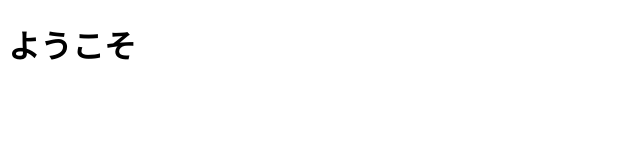
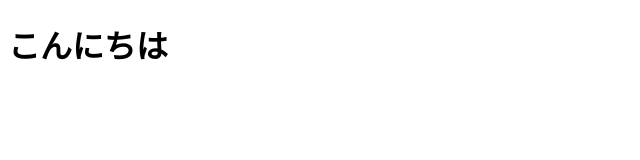
Before and after one commit to yoshiayu/python, a plain HTML site: page index.html in a window 1280 px wide. Shown: the whole page, without its empty margins (0-640 px from the left). Drawn offline with Linux system fonts and the light colour scheme.

Commit message:
2025-09-01_10:11 h1ようこそからこんにはへ

```diff
--- a/index.html
+++ b/index.html
@@ -5,6 +5,6 @@
     <title>Document</title>
 </head>
 <body>
-    <h1>ようこそ</h1>
+    <h1>こんにちは</h1>
 </body>
 </html>
```
